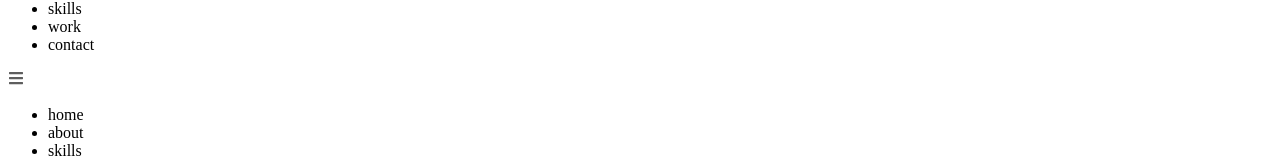
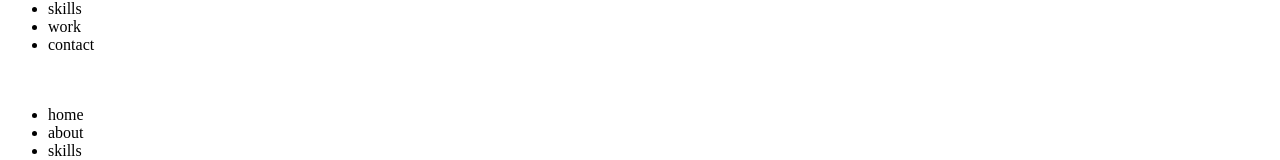
Before and after one commit to christinalu3799/react-portfolio, a React (Create React App) app: page / in a window 1280 px wide. Shown: the part 126-286 px from the top of the page. Built offline with nearby package versions, Linux system fonts and the light colour scheme.

Commit message:
installed react-router

```diff
--- a/package.json
+++ b/package.json
@@ -9,6 +9,8 @@
     "react": "^18.2.0",
     "react-dom": "^18.2.0",
     "react-icons": "^4.4.0",
+    "react-router": "^6.4.1",
+    "react-router-dom": "^6.4.1",
     "react-scripts": "5.0.1",
     "react-scroll": "^1.8.7",
     "web-vitals": "^2.1.4"
--- a/src/components/Navbar.jsx
+++ b/src/components/Navbar.jsx
@@ -49,9 +49,8 @@ const Navbar = () => {
 
             {/* hamburger */}
             <div onClick={handleClick} className='sm:hidden z-10'>
-                {!nav ? <FaBars color='#5e5e5e'/> : <FaTimes color='#ffffff'/>}
+                {!nav ? <FaBars color='#ffffff'/> : <FaTimes color='#ffffff'/>}
             </div>
-
 
             {/* mobile menu */}
             <ul className={!nav ? 'hidden' : 'absolute top-0 left-0 w-full h-screen bg-[#5e5e5e] text-[#ffffff] flex flex-col justify-center items-center'}>
```
Also changed, not shown: 1 other file (tests, documents, lock files or other folders).
